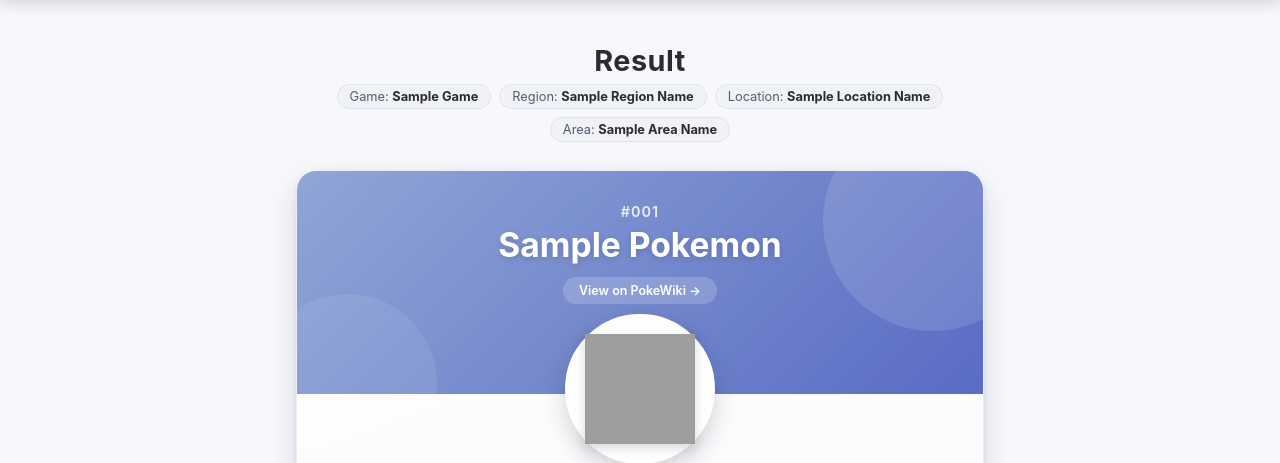
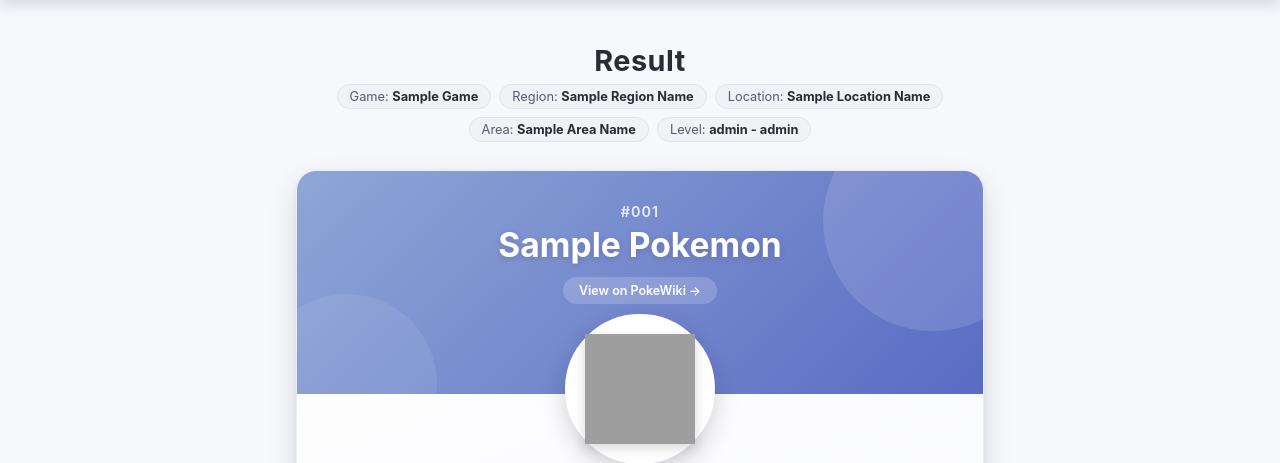
Before and after one commit to Yosmann0/Pokemeister, a Flask app: template templates/result.html in a window 1280 px wide. Shown: the part 61-524 px from the top of the page. Run offline with Flask 3, Linux system fonts and the light colour scheme; the template is opened without the code that fills it: most values are stand-ins (such as "Sample title", 1, 10 or a date in 2020); grey boxes are pictures that could not be loaded.

Commit message:
feat (result card): add level span for route

```diff
--- a/app.py
+++ b/app.py
@@ -2,7 +2,16 @@
 from urllib.parse import urlencode
 
 from flask import Flask, render_template, request, jsonify
-from data import get_all_games, get_pokemon_info_by_name, get_locations_by_region, get_areas_by_location, get_region_by_game, EncounterMethods, get_encounter_by_area_filtered_methods
+from data import (
+    get_all_games,
+    get_pokemon_info_by_name,
+    get_locations_by_region,
+    get_areas_by_location,
+    get_region_by_game,
+    EncounterMethods,
+    get_encounter_by_area_filtered_methods,
+    get_encounter_info_by_pokemon,
+)
 
 app = Flask(__name__)
 
@@ -42,6 +51,8 @@
     location = request.args.get('location')
     area_number = request.args.get('area_number', type=int)
     methods = request.args.getlist('method')
+    min_level = request.args.get('min_level', type=int)
+    max_level = request.args.get('max_level', type=int)
 
     # Display-only text -- only used to render the summary chips on this page.
     region_name = request.args.get('region_name')
@@ -50,6 +61,17 @@
     pokemon_name = request.args.get('pokemon_name')
 
     pokemon_data = get_pokemon_info_by_name(game_str = game, pokemon_name = pokemon_name, area_num = area_number)
+
+    if min_level is None or max_level is None:
+        encounter_levels = [
+            level
+            for encounter in pokemon_data.get('encounters', [])
+            for level in [encounter.get('min_level'), encounter.get('max_level')]
+            if level is not None
+        ]
+        if encounter_levels:
+            min_level = min(encounter_levels)
+            max_level = max(encounter_levels)
 
     # Build the query string for "Back to selection" so the raw
     # game/region/location/area/method choices can be replayed there.
@@ -69,6 +91,8 @@
         location_name=location_name,
         area_name=area_name,
         pokemon_data=pokemon_data,
+        min_level=min_level,
+        max_level=max_level,
         back_query=back_query
     )
 
@@ -103,6 +127,22 @@
         return jsonify([])
 
     encounters = get_encounter_by_area_filtered_methods(area, game_str, encounter_methods)
+
+    for encounter in encounters:
+        details = get_encounter_info_by_pokemon(area, game_str, encounter['name'])
+        levels = [
+            level
+            for info in details
+            for level in [info.get('min_level'), info.get('max_level')]
+            if level is not None
+        ]
+        if levels:
+            encounter['min_level'] = min(levels)
+            encounter['max_level'] = max(levels)
+        else:
+            encounter['min_level'] = None
+            encounter['max_level'] = None
+
     return jsonify(encounters)
 
 @app.route('/api/regions')
--- a/data.py
+++ b/data.py
@@ -145,7 +145,9 @@
                     "method": method,
                     "chance": sum(d["chance"] for d in details),
                     "min_level": min(d["min_level"] for d in details),
-                    "max_level": max(d["max_level"] for d in details)} for method, details in methods.items()]
+                    "max_level": max(d["max_level"] for d in details)
+                } for method, details in methods.items()
+            ]
 
     return []
 
--- a/templates/result.html
+++ b/templates/result.html
@@ -352,6 +352,9 @@
         <span>Region: <strong>{{ region_name | replace('-', ' ') | title }}</strong></span>
         <span>Location: <strong>{{ location_name | replace('-', ' ') | title }}</strong></span>
         <span>Area: <strong>{{ area_name | replace('-', ' ') | title }}</strong></span>
+        {% if min_level is not none and max_level is not none %}
+            <span>Level: <strong>{{ min_level }} - {{ max_level }}</strong></span>
+        {% endif %}
     </div>
 
     {% if pokemon_data %}
```
Also changed, not shown: templates/selection.html (+7 -0 lines).
